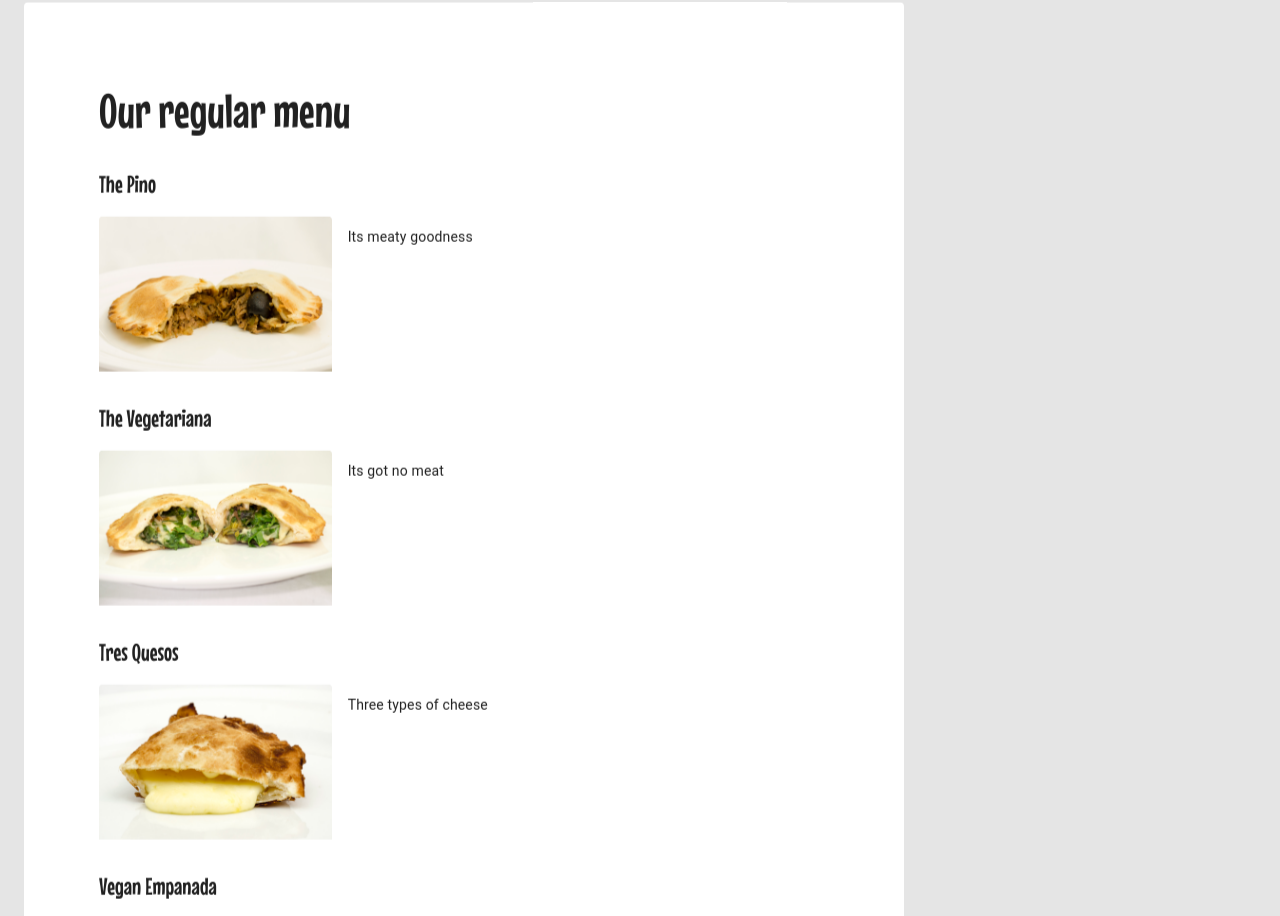
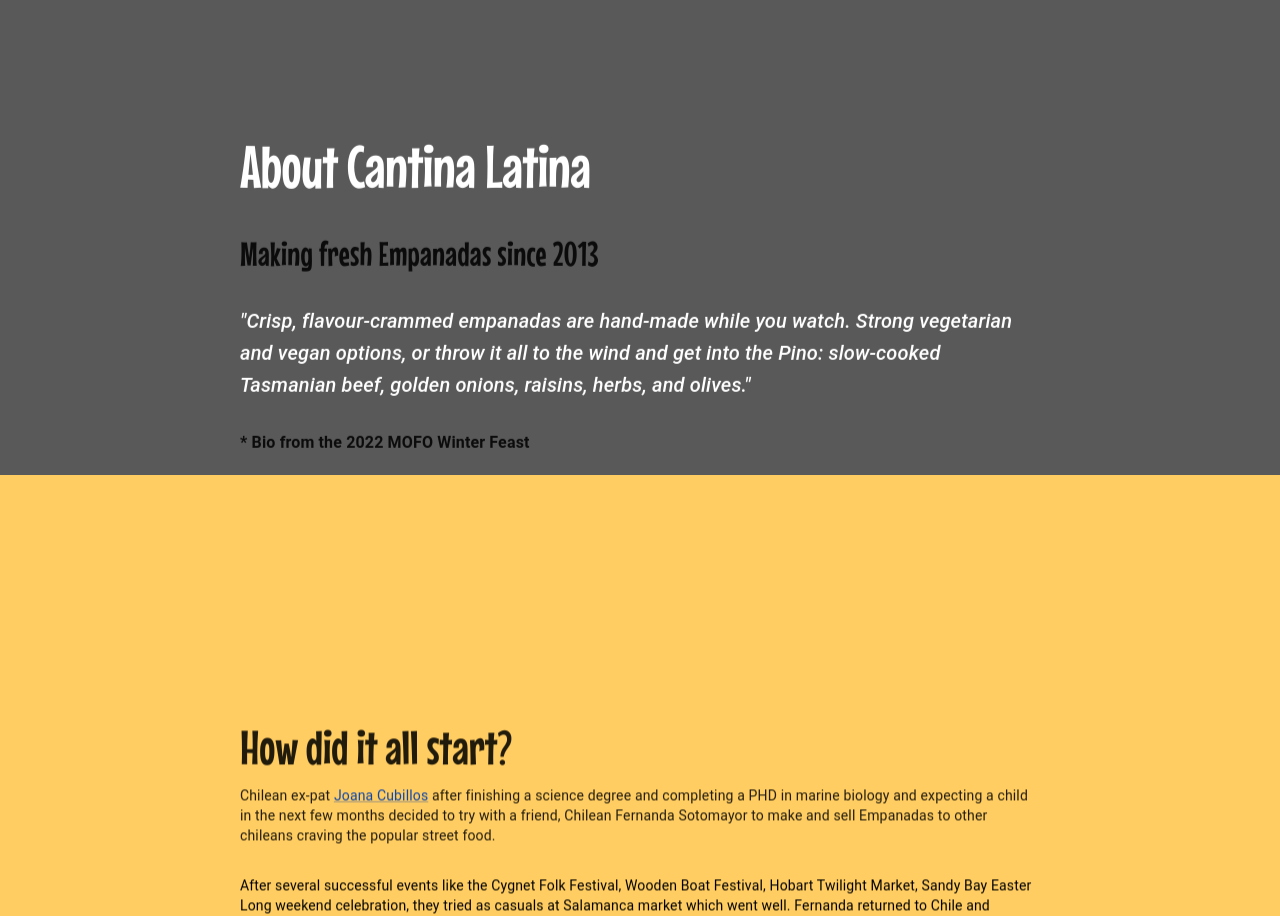
Before and after one commit to Cantina-Latina/CantinaLatina, a Next.js app: page / in a window 1280 px wide. Shown: the part 918-1834 px from the top of the page. Built offline with nearby package versions, Linux system fonts and the light colour scheme.

Commit message:
fixed full width layout

```diff
--- a/components/header.jsx
+++ b/components/header.jsx
@@ -99,7 +99,8 @@
   const picaroSize = (props.picaroSize) ? props.picaroSize : '190px';
   const picaroCss = (props.picaroCss) ? props.picaroCss : '';
   const stackDirection = (props.stackDirection) ? props.stackDirection : 'column';
-  const backgroundPadding = (stackDirection != 'column') ? '70px 80px 45px' : '60px 25px 50px';
+
+  const backgroundPadding = (stackDirection != 'column') ? '70px 235px 45px 80px' : '60px 25px 50px 25px';
 
 
   return (
@@ -108,9 +109,10 @@
         <MenuDrawer />
       </AppBar>
       <HeaderStyled
+        //style={{paddingRight: '200px'}}
         backgroundPos={backgroundPos}
         backgroundPadding={backgroundPadding}
-        textAlign={(stackDirection == 'column') ? 'center' : 'inherit'}
+        //textAlign={(stackDirection == 'column') ? 'center' : 'inherit'}
       >
 
 
@@ -118,7 +120,7 @@
           <Stack
             direction={stackDirection}
             alignItems="center"
-            spacing={3}
+            spacing={5}
           >
             <Box >
               <picture >
--- a/components/layout.jsx
+++ b/components/layout.jsx
@@ -1,6 +1,6 @@
 import Header from './header'
 import Footer from './footer'
-import { PagesLayoutContainer } from "../components/pagesLayoutContainer"
+import { Box } from '@mui/material';
 
 export default function Layout({ children }) {
 
@@ -24,12 +24,28 @@
       }
     }
 
+
     return (
         <>
             {renderHeader()}
-            <PagesLayoutContainer >
-              <main >{children}</main>
-            </PagesLayoutContainer >
+            <Box
+                id="pagelayoutContainer"
+                //display="flex"
+                sx={{
+                  // justifyContent: 'center',
+                  // textAlign: 'inherit',
+                  // position: 'relative',
+                  //padding: "40px 90px",
+                  //minHeight: '600px',
+                  backgroundColor: '#e5e5e5',
+                  //transition: 'box-shadow 300ms cubic-bezier(0.4, 0, 0.2, 1) 0ms',
+                  //boxShadow: '0px 2px 4px 1px rgb(0 0 0 / 20%), 0px 4px 5px 0px rgb(0 0 0 / 14%)'
+                }}>
+
+              {children}
+
+            </Box >
+
             <Footer />
         </>
     )
--- a/components/menuDrawer.jsx
+++ b/components/menuDrawer.jsx
@@ -64,7 +64,7 @@
                     flexShrink: 0,
                     '& .MuiDrawer-paper': {
                         width: drawerWidth,
-                        backgroundColor: '#dbbb7a', // todo create color like buttons
+                        backgroundColor: '#595959', // todo create color like buttons
                         transition: 'box-shadow 300ms cubic-bezier(0.4, 0, 0.2, 1) 0ms',
                         boxShadow: '0px 0px 10px -2px rgba(0,0,0,0.75)',
                     },
--- a/components/menuPageLinks.jsx
+++ b/components/menuPageLinks.jsx
@@ -1,7 +1,7 @@
 export const MenuPageLinks = [
     ['Home', '/'],
     ['Contact', '/contact'],
-    ['FAQ', '/about'],
+    ['Home (Alternate)', '/about'],
     ['Our Empanadas', '/about#ourMenu'],
     ['Pebre - Chili Salsa', '/about#pebre-menu'],
     ['Gluten free', '/fix'],
--- a/components/ourMenu.jsx
+++ b/components/ourMenu.jsx
@@ -47,7 +47,12 @@
 export const OurMenu = () => {
     return (
 
-            <Box id="ourMenu" sx={{position: "relative"}} >
+            <Box id="ourMenu" sx={{
+                position: 'relative',
+                background: 'white',
+                padding: '40px',
+                borderRadius: '4px'
+                }} >
                 <Typography variant="h3">
                     Our regular menu
                 </Typography>
--- a/components/pagesLayoutContainer.jsx
+++ /dev/null
@@ -1,23 +0,0 @@
-import { Box } from '@mui/material';
-
-export const PagesLayoutContainer = ({ children }) => {
-
-  return (
-    <>
-
-        <Box
-        display="flex" justifyContent="center"
-        sx={{
-          zIndex: -3,
-          //padding: "40px 90px",
-          minHeight: '600px',
-          backgroundColor: '#e5e5e5',
-          //transition: 'box-shadow 300ms cubic-bezier(0.4, 0, 0.2, 1) 0ms',
-          //boxShadow: '0px 2px 4px 1px rgb(0 0 0 / 20%), 0px 4px 5px 0px rgb(0 0 0 / 14%)'
-        }}>
-            {children}
-      </Box>
-    </>
-
-  );
-}
--- a/components/parallaxPageBox.jsx
+++ b/components/parallaxPageBox.jsx
@@ -1,35 +1,45 @@
 import { Box } from "@mui/material";
 import { Parallax } from "react-scroll-parallax";
+import {Typography} from "@mui/material";
 
 export const ParallaxPageBox = ({ children, bgColor }) => {
 
-    bgColor = (bgColor != undefined) ? bgColor : "#FFFFFF" ;
+    bgColor = (bgColor != undefined) ? bgColor : "#FFFFFF";
 
     return (
         <>
-            <Parallax speed={-5} style={{
-                    //backgroundColor: 'grey',
-                    //margin: "50px",
+            <Box
+                sx={{
+                    backgroundColor: bgColor,
+                    justifyContent: 'center',
+                    textAlign: 'inherit',
+                    padding: '200px 80px 45px',
+                    paddingTop: "160px",
+                    //marginBottom: "100px",
                     //padding: "50px 75px",
-                    //padding: "4px",
-                    //borderRadius: "5px"
+                    //borderRadius: "4px"
+                }}
+            >
+
+
+                <Box sx={{
+                    backgroundColor: bgColor,
+                    justifyContent: 'center',
+                    maxWidth: "800px",
+                    minWidth: "420px",
+                    margin: '0 auto'
                 }}>
-                    <Box
-                    justifyContent="center"
-                    maxWidth={880} minWidth={420}
 
-                    sx={{
-                        backgroundColor: bgColor,
-                        //margin: "-1px",
-                        //marginBottom: "100px",
-                        padding: "50px 75px",
-                        borderRadius: "4px"
-                    }}
-                    >
+                    <Parallax speed={-5}  >
+                        {children}
 
-                        {children}
-                    </Box>
-            </Parallax>
+                        <Typography></Typography>
+                    </Parallax>
+                </Box>
+
+
+
+            </Box>
         </>
 
     )
--- a/pages/about.jsx
+++ b/pages/about.jsx
@@ -23,8 +23,8 @@
             // Set window width/height to state
             //console.log(width);
             setWindowSize({
-                width: Math.floor(window.innerWidth / 4) + "px",
-                height: Math.floor(window.innerHeight / 2.5) + "px",
+                width: Math.floor(window.innerWidth / 2) + "px",
+                height: Math.floor(window.innerHeight / 1.5) + "px",
             });
         }
         // Add event listener
@@ -47,32 +47,27 @@
     return (
 
         <>
-            {/* <Stack direction="row"
-                justifyContent="space-between"
-                alignItems="flex-start"
-                spacing={8}> */}
 
-
-                {/* <Box maxWidth={880} minWidth={420}> */}
-                <Box>
+                <Box id="munted">
                     <main>
-                    <ParallaxPageBox bgColor={"aliceblue"}>
-                        <Typography variant="h2" >
+                    <ParallaxPageBox bgColor={"#595959"}
+                    >
+                        <Typography variant="h2" style={{color : "#FFFFFF", margin: '0px'}} >
                             About Cantina Latina
                         </Typography>
-                        <Typography variant="h5" >
+                        <Typography variant="h4" >
                             Making fresh Empanadas since 2013
                         </Typography>
 
-                        <Typography variant="h6"><i>"Crisp, flavour-crammed empanadas are hand-made while you watch. Strong vegetarian and vegan options,
+                        <Typography variant="h6" style={{color : "#FFFFFF"}}><i>"Crisp, flavour-crammed empanadas are hand-made while you watch. Strong vegetarian and vegan options,
                             or throw it all to the wind and get into the Pino: slow-cooked Tasmanian beef, golden onions, raisins, herbs, and olives."</i>
                         </Typography>
-                        <Typography>
+                        <Typography >
                             <strong>* Bio from the 2022 MOFO Winter Feast</strong>
                         </Typography>
                     </ParallaxPageBox>
 
-                    <ParallaxPageBox>
+                    <ParallaxPageBox bgColor={"#FFCD61"}>
                         <Typography variant="h3" >
                             How did it all start?
                         </Typography>
@@ -94,31 +89,32 @@
                     </ParallaxPageBox>
 
                     </main>
-                    <ParallaxPageBox>
+                    <ParallaxPageBox bgColor={'#CB992D'}>
                         <OurMenu />
                     </ParallaxPageBox>
 
-                    <ParallaxPageBox>
-                        <Typography variant="h3">
+                    <ParallaxPageBox bgColor={"black"}>
+                        <Typography variant="h3" color="white">
                             Photos from the vault
                         </Typography>
                         <ImageMozaic />
                     </ParallaxPageBox>
 
-                </Box>
-                {/* <Parallax translateY={[-20, 60]}>
-                    <Box width={size.width}>
+                    <ParallaxPageBox bgColor={'#CB992D'}>
+                        <Box >
                         <Typography variant="h4" color="initial">Every Saturday at Salamanca Market</Typography>
                         <Typography>Come and get our Empanadas at stall number 49. Thats on the roundabout near the Irish Murphies pub</Typography>
-                        <Box width={size.width} height={size.height}  >
+                        <Box height={size.height}  >
                             <iframe src="https://www.google.com/maps/embed?pb=!1m18!1m12!1m3!1d2903.1543227399657!2d147.32860811584175!3d-42.886617946124936!2m3!1f0!2f0!3f0!3m2!1i1024!2i768!4f13.1!3m3!1m2!1s0xaa6e7510d22ab3e9%3A0x1bf6625effa1c676!2sCantina%20Latina!5e0!3m2!1sen!2sau!4v1659350949974!5m2!1sen!2sau"
                                 height="100%" width="100%" allowFullScreen="" loading="lazy" referrerPolicy="no-referrer-when-downgrade"></iframe>
                         </Box>
 
                     </Box>
-                </Parallax> */}
+                    </ParallaxPageBox>
+                </Box>
 
-            {/* </Stack> */}
+
+
 
 
         </>
--- a/pages/index.jsx
+++ b/pages/index.jsx
@@ -3,6 +3,7 @@
 import { OurMenu } from '../components/ourMenu';
 import { Box } from '@mui/material';
 import { ParallaxPageBox } from '../components/parallaxPageBox';
+import About from './about';
 
 
 
@@ -14,11 +15,13 @@
       <Script type="module" src="/rainMaker.js" />
         <Blobs />
 
-        <Box sx={{alignItems:"center", maxWidth:"1600px", margin: "150px auto"}}>
-        <ParallaxPageBox>
+        <Box sx={{alignItems:"center",  margin: "90px auto 0 auto", position: "relative"}}>
+        {/* <ParallaxPageBox sx={{}}> */}
+        {/* border:'2px solid black',  borderRadius:'30px', */}
 
-        <OurMenu />
-        </ParallaxPageBox>
+        {/* <OurMenu /> */}
+        <About />
+        {/* </ParallaxPageBox> */}
         </Box>
 
     </>
```
Also changed, not shown: pages/contact.jsx (+3 -7 lines).
